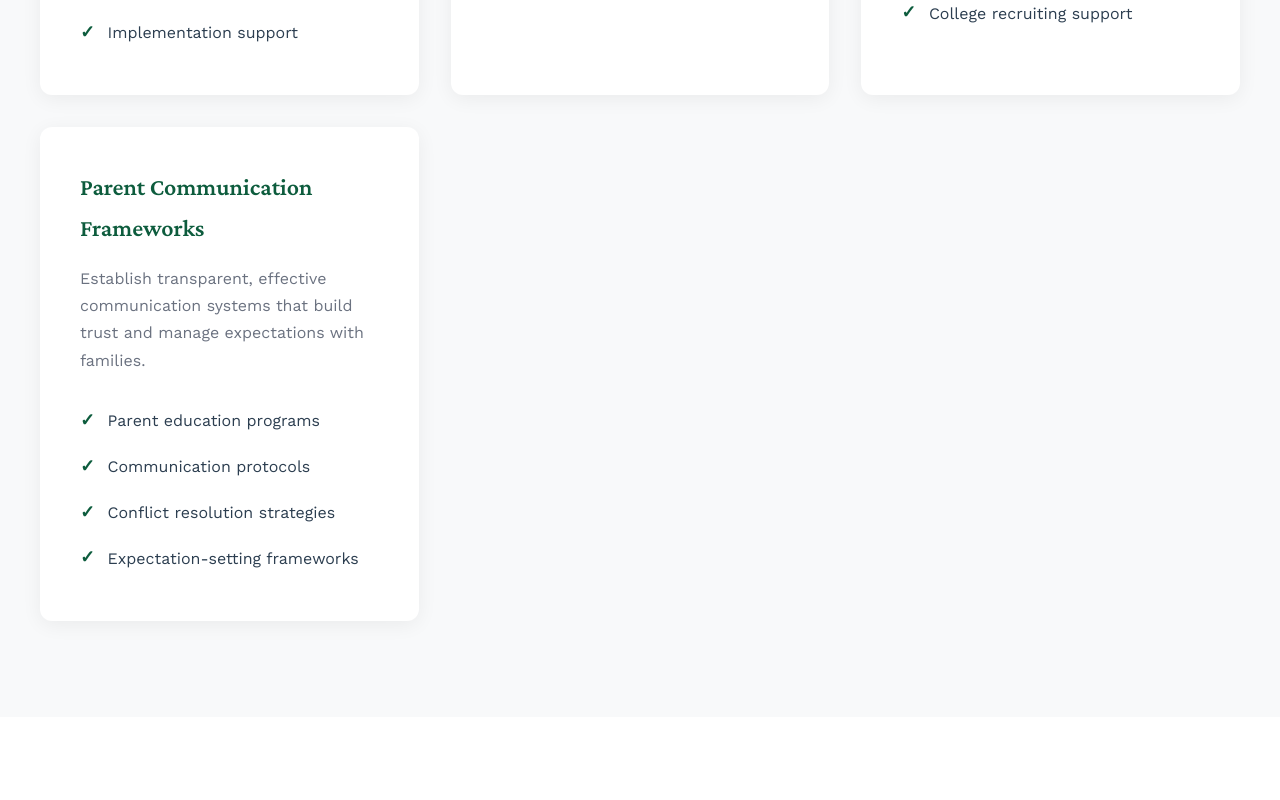
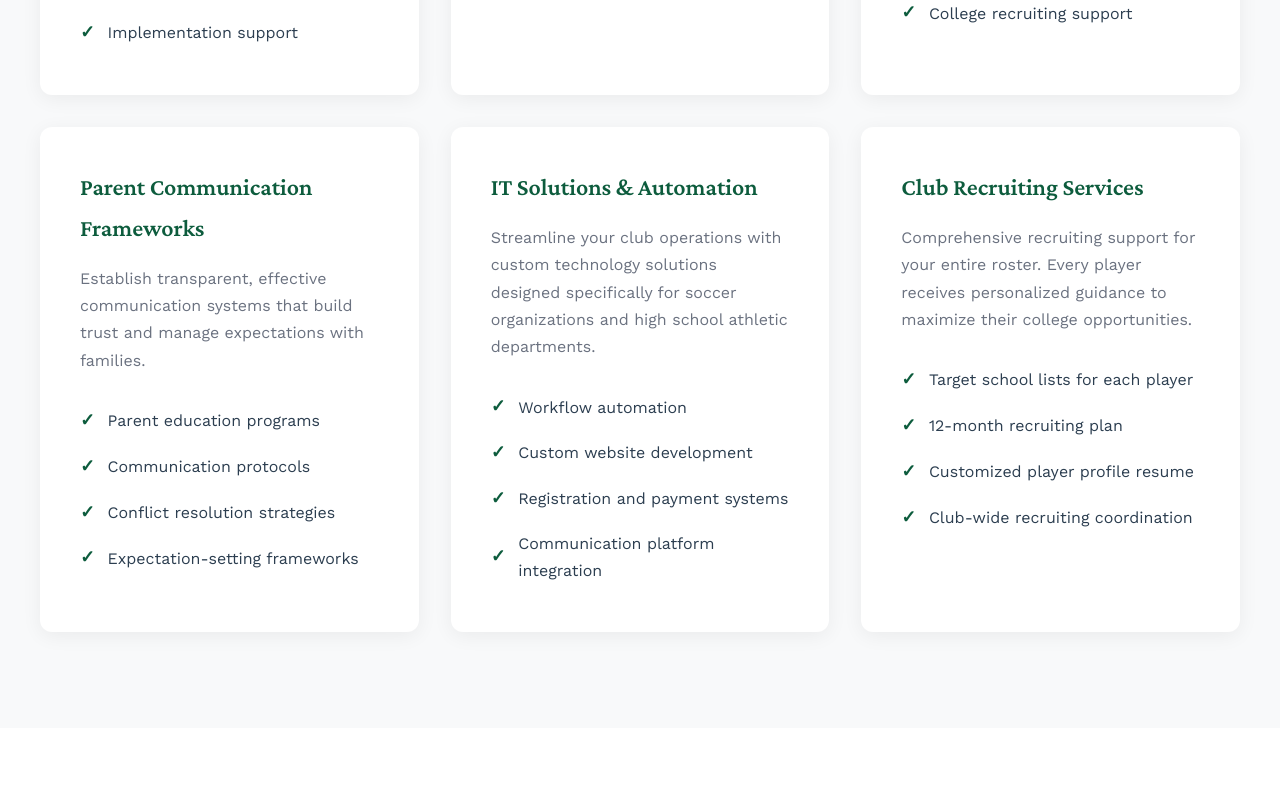
Before and after one commit to bryanfossi/promoted-soccer-consultants, a Next.js app: page /club-consulting in a window 1280 px wide. Shown: the part 1200-2000 px from the top of the page. Built offline with nearby package versions, Linux system fonts and the light colour scheme.

Commit message:
Added new service cards and fixed styling

```diff
--- a/app/club-consulting/page.tsx
+++ b/app/club-consulting/page.tsx
@@ -74,6 +74,27 @@ export default function ClubConsulting() {
                 <li>Expectation-setting frameworks</li>
               </ul>
             </div>
+            <div className={styles.serviceCard}>
+              <h3 className="serif">IT Solutions & Automation</h3>
+              <p>Streamline your club operations with custom technology solutions designed specifically for soccer organizations and high school athletic departments.</p>
+              <ul>
+                <li>Workflow automation</li>
+                <li>Custom website development</li>
+                <li>Registration and payment systems</li>
+                <li>Communication platform integration</li>
+              </ul>
+            </div>
+
+            <div className={styles.serviceCard}>
+              <h3 className="serif">Club Recruiting Services</h3>
+              <p>Comprehensive recruiting support for your entire roster. Every player receives personalized guidance to maximize their college opportunities.</p>
+              <ul>
+                <li>Target school lists for each player</li>
+                <li>12-month recruiting plan</li>
+                <li>Customized player profile resume</li>
+                <li>Club-wide recruiting coordination</li>
+              </ul>
+            </div>
           </div>
         </div>
       </section>
--- a/components/Navbar.tsx
+++ b/components/Navbar.tsx
@@ -43,7 +43,7 @@ export default function Navbar() {
         <ul className={`${styles.navLinks} ${mobileMenuOpen ? styles.mobileOpen : ''}`}>
   <li className={styles.dropdown}>
   <a href="/#services" className={styles.dropdownToggle}>
-      Services <span className={styles.dropdownArrow}>▼</span>
+    Services
   </a>
   <ul className={styles.dropdownMenu}>
     <li><a href="/club-consulting">Club Consulting</a></li>
```
Also changed, not shown: components/Services.module.css (+16 -0 lines). Lines whose indentation alone changed are shown as unchanged.
